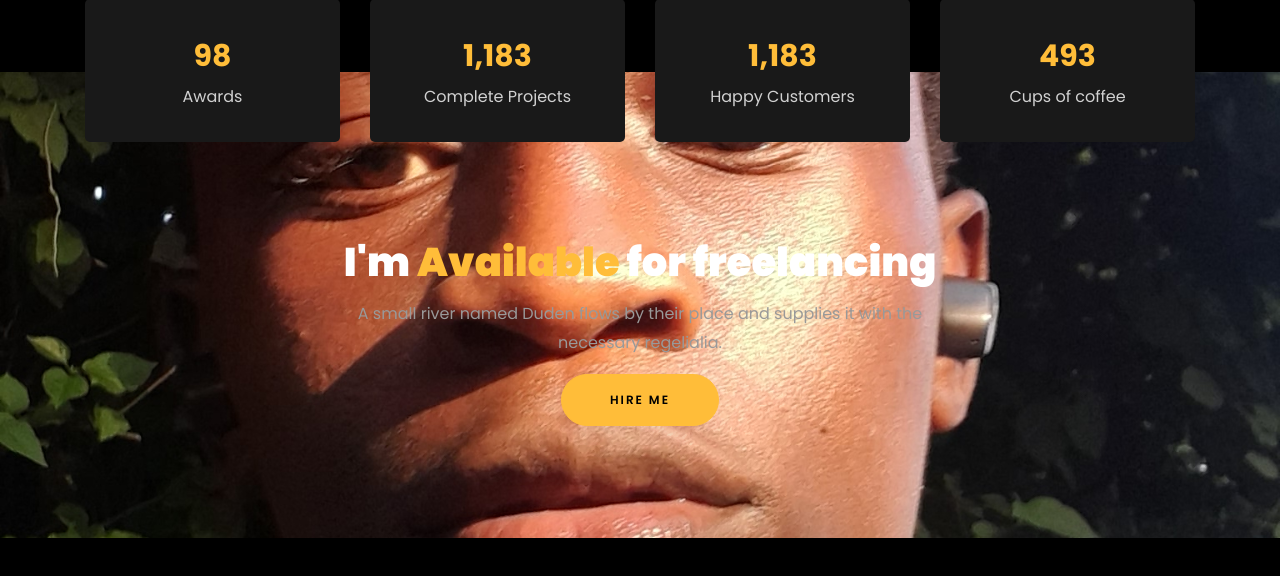
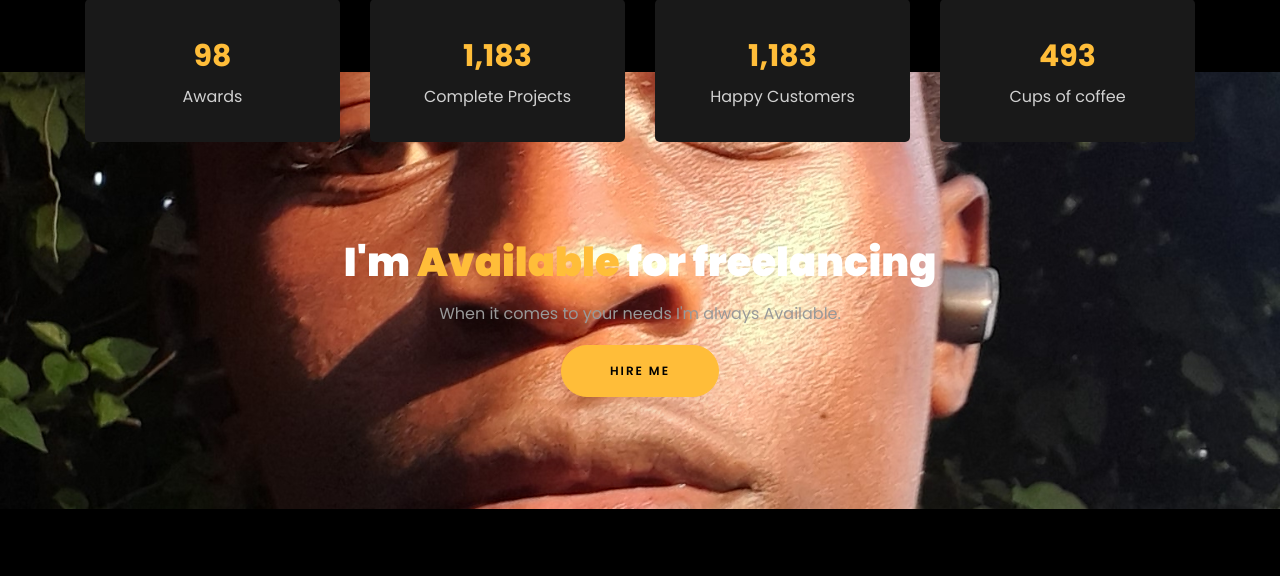
Before and after one commit to Turphimo-Ramon/Turphimo-Ramon.github.io, a plain HTML site: page index.html in a window 1280 px wide. Shown: the part 6705-7281 px from the top of the page. Drawn offline with Linux system fonts and the light colour scheme; files whose address does not match are found by name.

Commit message:
Update index.html

```diff
--- a/index.html
+++ b/index.html
@@ -499,7 +499,7 @@
 				<div class="row justify-content-center">
 					<div class="col-md-7 ftco-animate text-center">
 						<h2>I'm <span>Available</span> for freelancing</h2>
-						<p>A small river named Duden flows by their place and supplies it with the necessary regelialia.</p>
+						<p>When it comes to your needs I'm always Available.</p>
 						<p class="mb-0"><a href="#" class="btn btn-primary py-3 px-5">Hire me</a></p>
 					</div>
 				</div>
```
